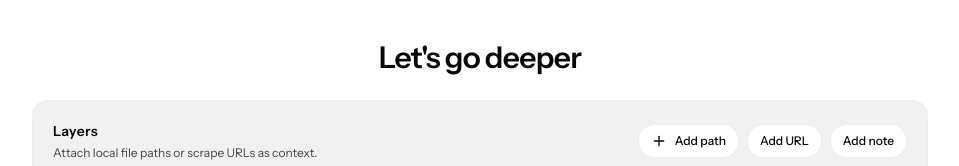
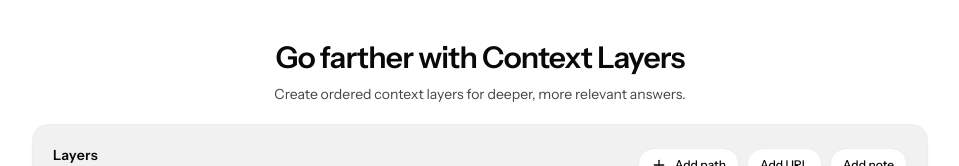
Before and after one commit to davisgary/context-layers, a Next.js app: page / in a window 1280 px wide. Shown: the top 166 px of the page, without its empty margins (160-1119 px from the left). Built offline with nearby package versions, Linux system fonts and the light colour scheme; no server answers.

Commit message:
#16 Context Layers

```diff
--- a/app/layout.tsx
+++ b/app/layout.tsx
@@ -6,14 +6,14 @@ import "../styles/globals.css";
 
 export const metadata: Metadata = {
   metadataBase: new URL(process.env.NEXT_PUBLIC_SITE_URL || "http://localhost:3000"),
-  title: "Layers",
-  description: "Unlock the power of layers.",
+  title: "Context Layers",
+  description: "Unlock the power of context layers.",
   openGraph: {
     type: "website",
     locale: "en_US",
-    title: "Layers",
+    title: "Context Layers",
     images: ["/meta.png"],
-    siteName: "Layers",
+    siteName: "Context Layers",
   },
 };
 
--- a/app/page.tsx
+++ b/app/page.tsx
@@ -642,8 +642,9 @@ export default function Home() {
   return (
     <div className="flex flex-col min-h-screen">
       <div className="flex-grow flex justify-center px-4 py-10">
-        <div className="w-full max-w-4xl space-y-6">
-          <h1 className="text-center text-3xl font-semibold tracking-tight">Let's go deeper</h1>
+        <div className="w-full max-w-4xl space-y-2">
+          <h1 className="text-center text-3xl font-semibold tracking-tight">Go farther with Context Layers</h1>
+          <p className="text-center text-sm text-muted-foreground pb-3">Create ordered context layers for deeper, more relevant answers.</p>
 
           <form ref={formRef} onSubmit={handleSubmit} className="space-y-5 rounded-2xl border border-muted bg-card/90 p-5 shadow-sm">
             <div className="space-y-3 rounded-xl">
```
